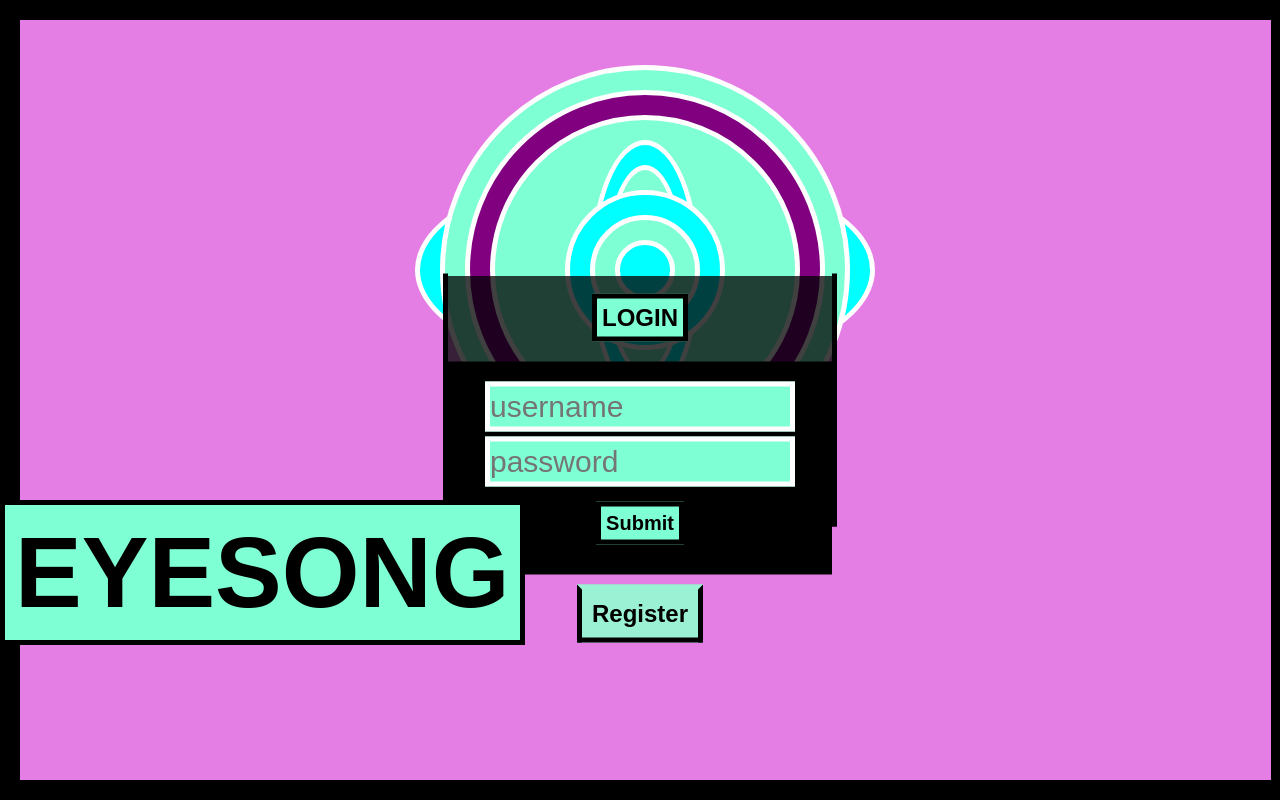
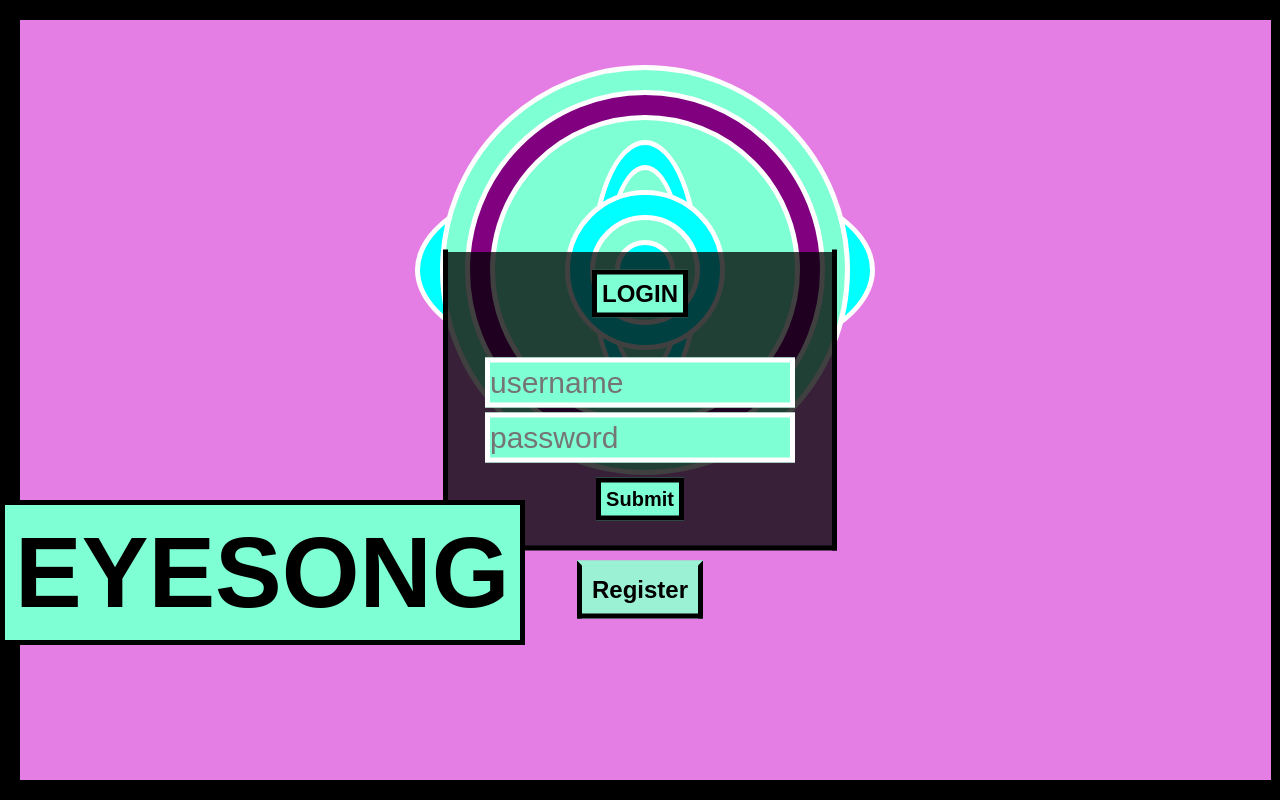
Before and after one commit to MattVwaves/eyesong-client, a React (Create React App) app: page / in a window 1280 px wide. Built offline with nearby package versions, Linux system fonts and the light colour scheme; no server answers; a web font is replaced by a local one.

Commit message:
Minor CSS changes

```diff
--- a/src/App.css
+++ b/src/App.css
@@ -259,7 +259,6 @@ h1:hover {
 #play {
   width: 75px;
   margin: auto;
-  margin-top: 15px;
   display: block;
   border-radius: 50%;
 }
@@ -267,8 +266,9 @@ h1:hover {
 .play-container {
   width: 75px;
   height: 75px;
-  /* border: 5px solid white;
-  border-style: none solid solid solid; */
+
+  border: 5px solid white;
+  border-style: none solid solid solid;
   margin: auto;
   border-radius: 50%;
 }
@@ -290,6 +290,7 @@ form {
   margin-top: 20px;
   display: block;
   padding: 20px;
+  background-color: transparent !important;
 }
 
 input {
@@ -321,6 +322,7 @@ form,
   display: grid;
   grid-template-columns: 1fr 410px 1fr;
   background-color: black;
+  filter: opacity(75%);
 }
 
 h2 {
@@ -381,7 +383,7 @@ h2 {
 .login-container,
 .login-container-text {
   position: absolute;
-  height: 31vh;
+  height: 37vh;
   width: 30vw;
   top: 50%;
   left: 50%;
@@ -402,7 +404,7 @@ h2 {
 
 #register-container.login-container,
 #register-container.login-container-text {
-  height: 44.2vh;
+  height: 50vh;
 }
 
 #login {
```
